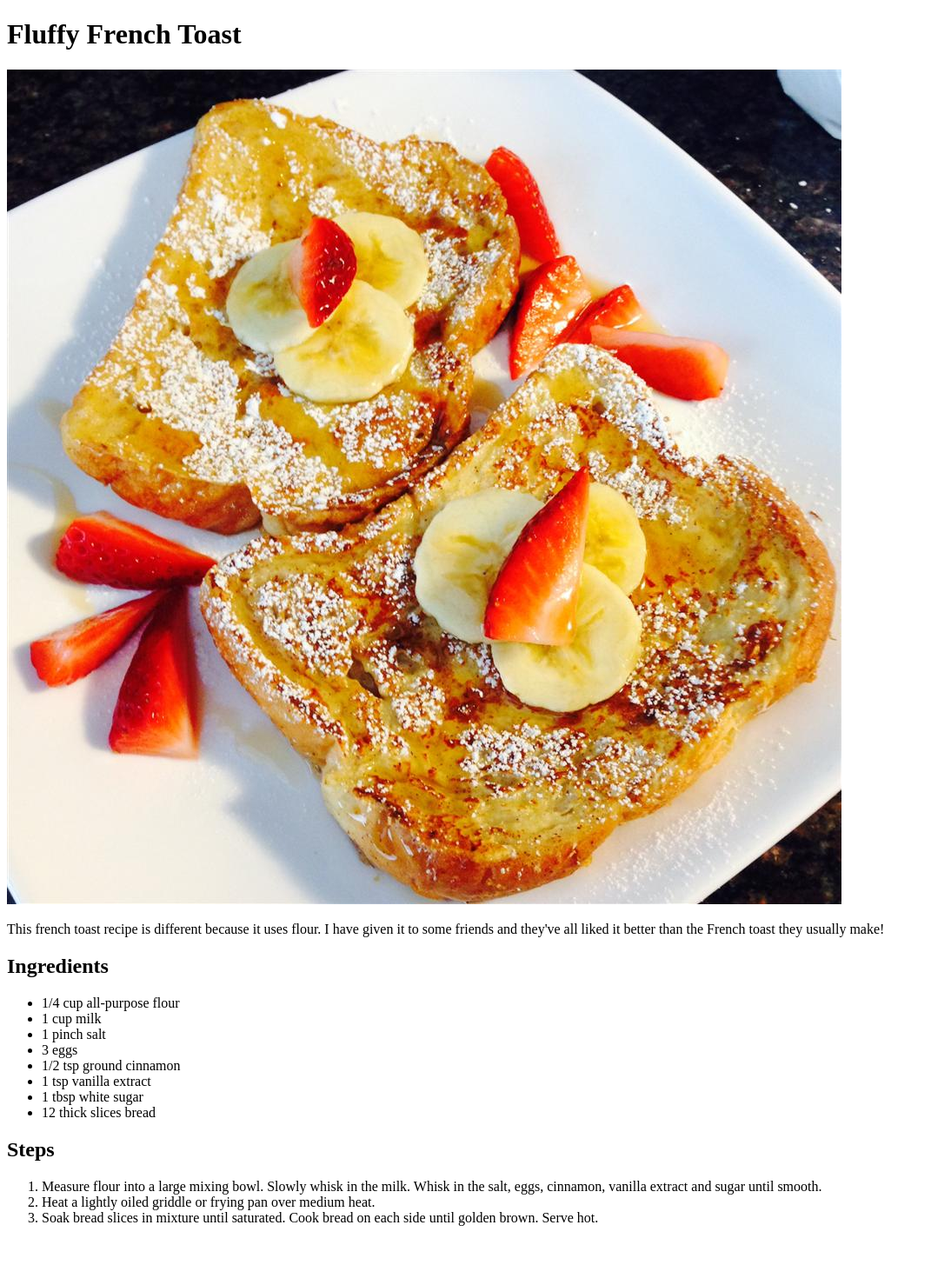
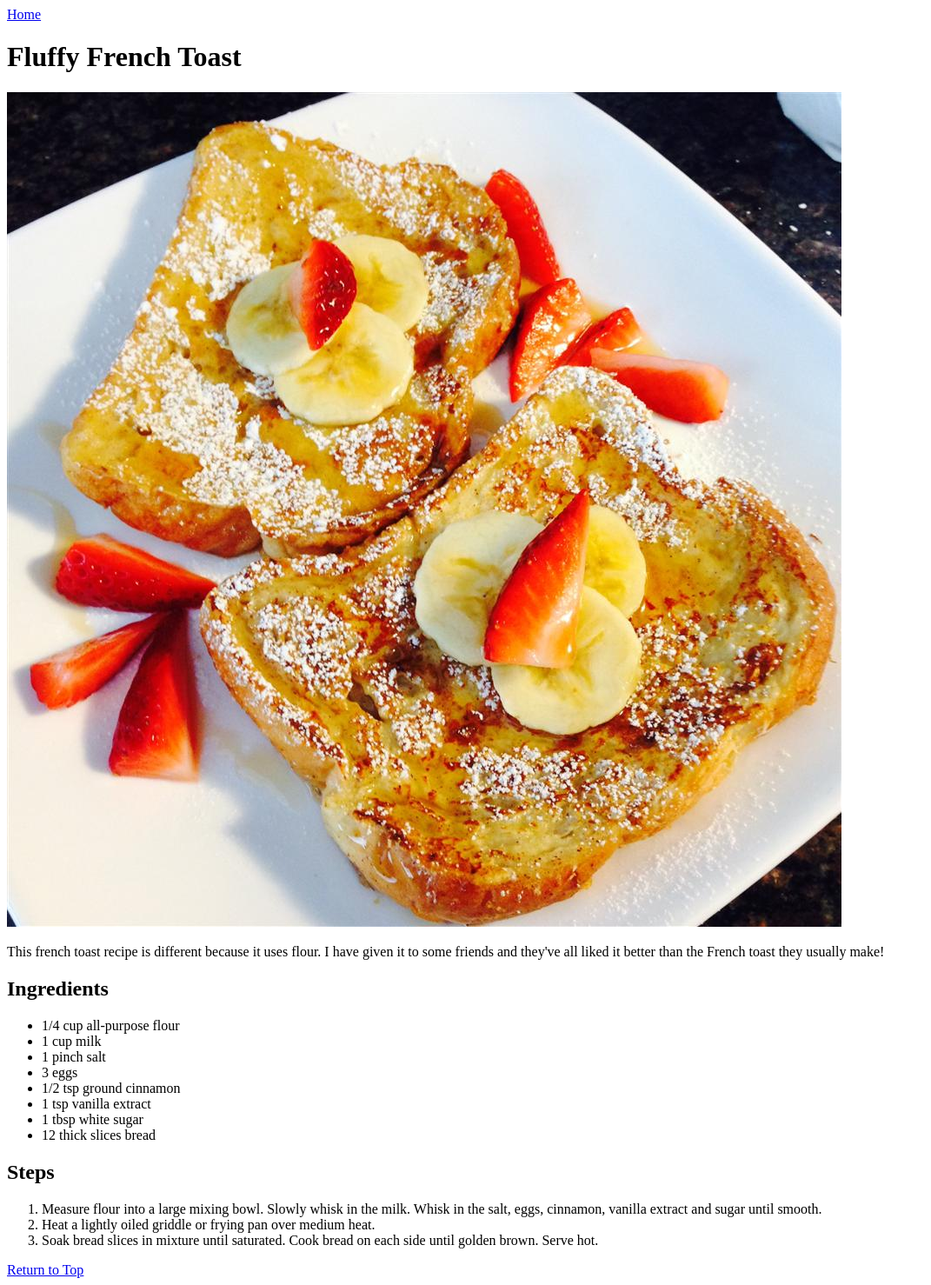
Before and after one commit to splatterman74/odin-recipes, a plain HTML site: page recipes/fluffy_french_toast.html in a window 1280 px wide. Shown: the whole page at 87% size, without its empty margins (0-1071 px from the left). Before the commit the page ends 1426 px from the top, so only its background shows below. Drawn offline with Linux system fonts and the light colour scheme.

Commit message:
Added Home & Top links

```diff
--- a/recipes/fluffy_french_toast.html
+++ b/recipes/fluffy_french_toast.html
@@ -7,6 +7,7 @@
     <title>Fluffy French Toast</title>
 </head>
 <body>
+    <a href="../index.html">Home</a>
     <h1>Fluffy French Toast</h1>
     <img src="../images/fluffy_french_toast.jpeg" alt="Skillet_Lasgna">
     <p>This french toast recipe is different because it uses flour. I have given it to some friends and they've all liked it better than the French toast they usually make! </p>
@@ -27,5 +28,6 @@
           <li>Heat a lightly oiled griddle or frying pan over medium heat.</li>
           <li>Soak bread slices in mixture until saturated. Cook bread on each side until golden brown. Serve hot.</li>
       </ol>
+      <a href="#top">Return to Top</a>
 </body>
 </html>
```
Also changed, not shown: index.html (+1 -0 lines), recipes/greek_chicken_skewers.html (+2 -0 lines), recipes/lasagna.html (+2 -0 lines).
